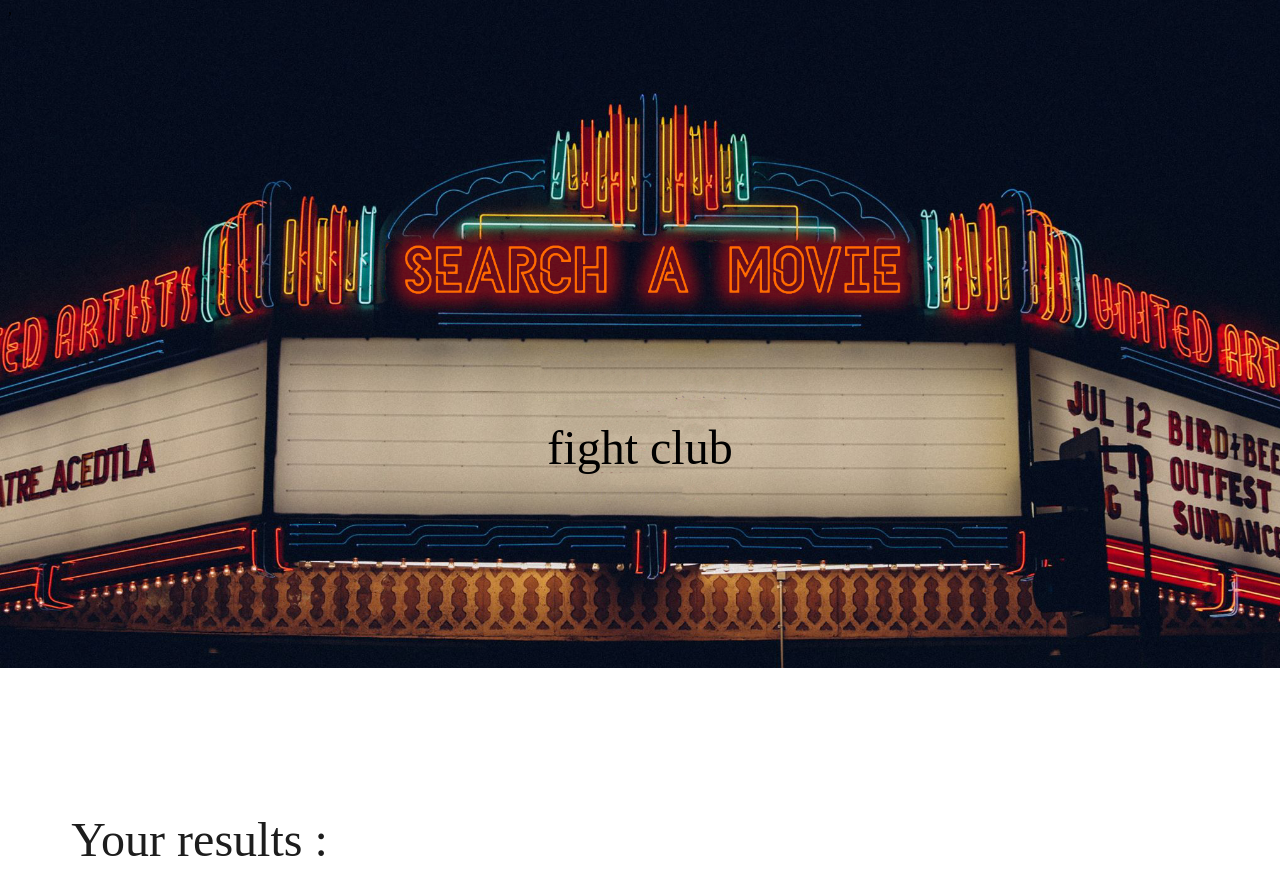
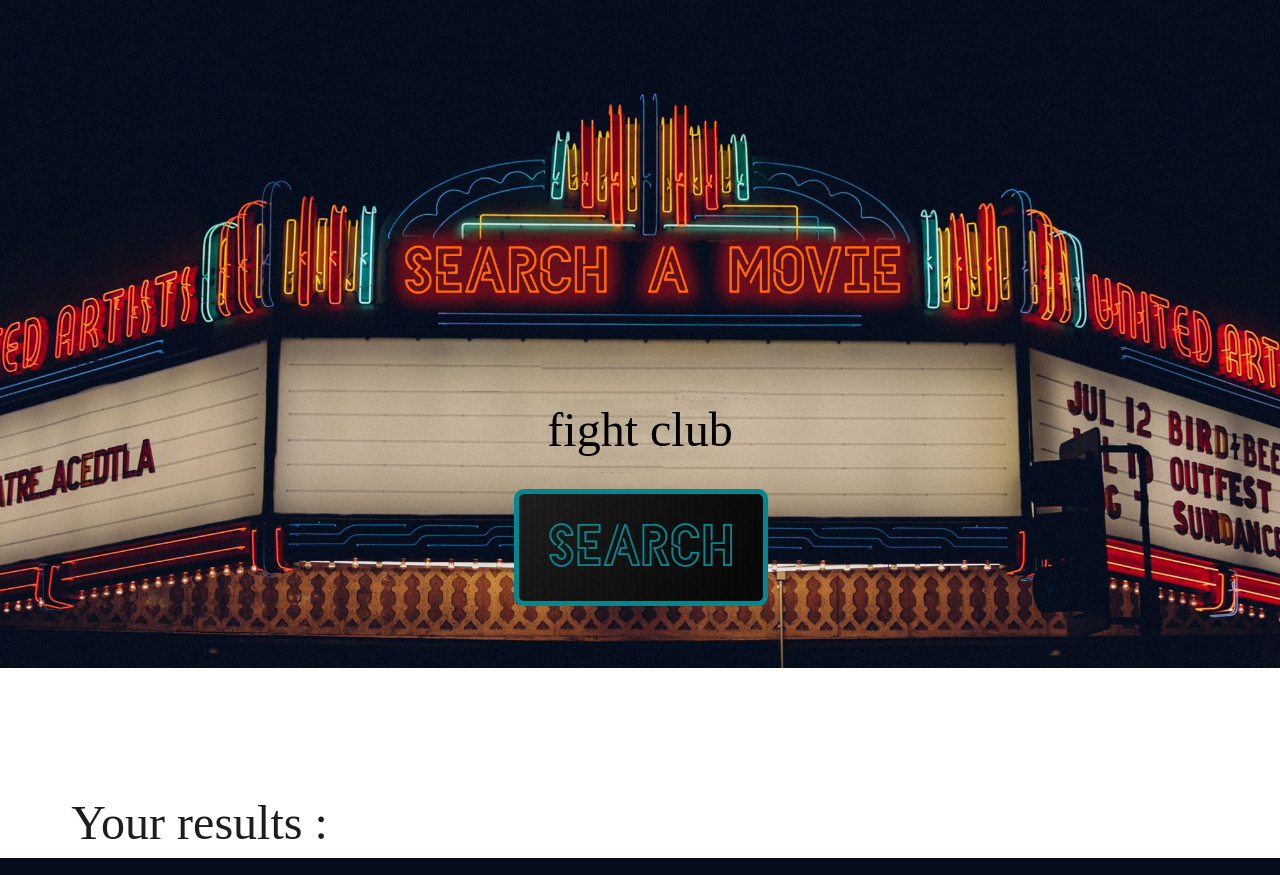
Before and after one commit to mctatepa/Back_SI, a PHP site: page /Back-end/ in a window 1280 px wide. Shown: the part 62-937 px from the top of the page. Run offline with PHP 8.4, Linux system fonts and the light colour scheme; data that the repository does not hold is empty; some web fonts are replaced.

Commit message:
:bug: Fixing some AMAZING bugs :bug:

```diff
--- a/views/pages/home.php
+++ b/views/pages/home.php
@@ -7,12 +7,18 @@
             <a href="<?= URL ?>home">Move'In</a>
         </div>
     </header>
-,
 
-<form action="#" method="post">
-    <input type="text" name="movie" placeholder="Choose a movie sir !" value="<?= $movie ?>" class="text">
-    <input type="submit" class="submit">
+<form action="#" method="post" class="form">
+    <input type="text" name="movie" value="<?= $movie ?>" class="text" id="movie-input" autofocus="true">
+    <img src="./public/assets/images/search_off.png" alt="#" id="off">
+    <div class="solution">
+        <a id="on" type="submit">
+            <img src="./public/assets/images/search_on.png" alt="#">
+            <input type="submit" class="submit">
+        </a>
+    </div>
 </form>
+
 
 <div class="big-container">
     <div class="results">Your results :</div>
```
Also changed, not shown: public/assets/images/search_off.png (added), public/assets/images/search_on.png (added).
